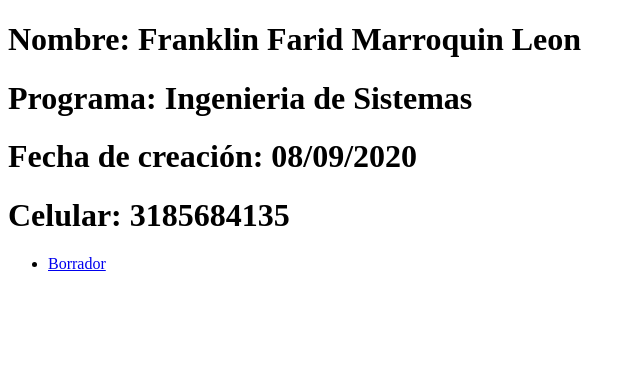
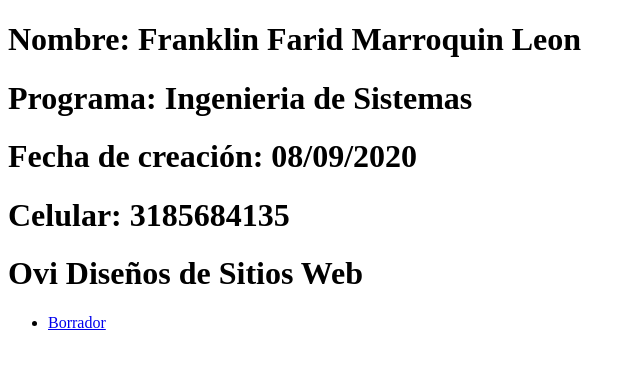
Before and after one commit to Franklin1001/DSW-FranklinMarroquin, a plain HTML site: page index.html in a window 1280 px wide. Shown: the whole page, without its empty margins (0-640 px from the left). Drawn offline with Linux system fonts and the light colour scheme.

Commit message:
Update index.html

```diff
--- a/index.html
+++ b/index.html
@@ -10,6 +10,7 @@
 	<h1>Programa: Ingenieria de Sistemas</h1>
 	<h1>Fecha de creación: 08/09/2020</h1>
 	<h1>Celular: 3185684135</h1>
+	<h1>Ovi Diseños de Sitios Web</h1>
 
 	<nav>
 		<ul class="menu">
```
